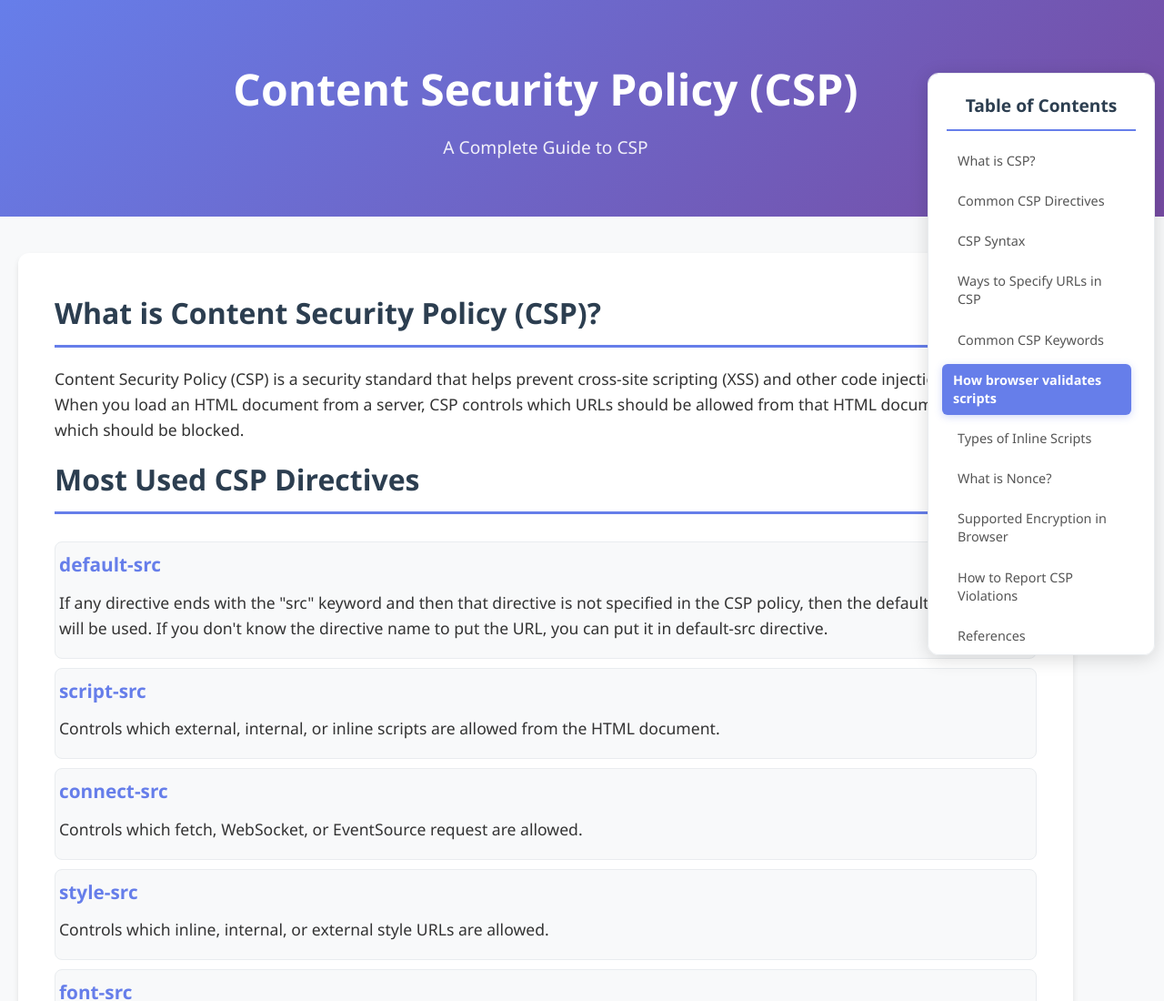
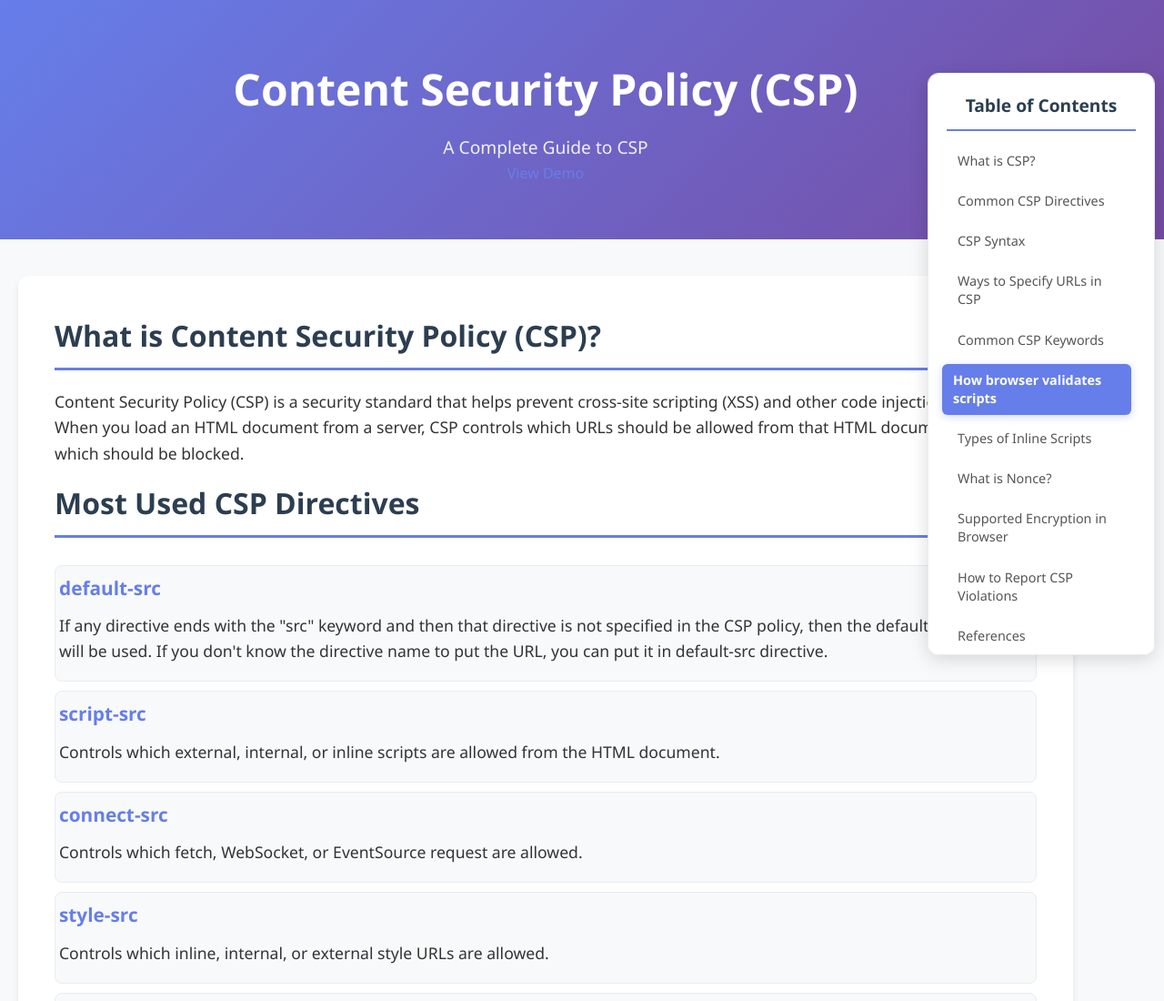
Before and after one commit to vin070/SSO-blog, a plain HTML site: page blog/index.html in a window 1280 px wide. Shown: the top 1100 px of the page at 91% size. Drawn offline with Linux system fonts and the light colour scheme; files that its build step writes are made by us from their sources; files whose address does not match are found by name.

Commit message:
fix: CSP issue fix and added demo link of github repository

```diff
--- a/blog/index.html
+++ b/blog/index.html
@@ -17,6 +17,9 @@
       <div class="container">
         <h1 class="main-title">Content Security Policy (CSP)</h1>
         <p class="subtitle">A Complete Guide to CSP</p>
+        <div class="demo-link">
+          <a href="https://github.com/vin070/SSO-blog/tree/master/demo" class="demo-button" target="_blank">View Demo</a>
+        </div>
       </div>
     </header>
 
```
Also changed, not shown: demo/index.html (+1 -1 lines), 1 other file.
